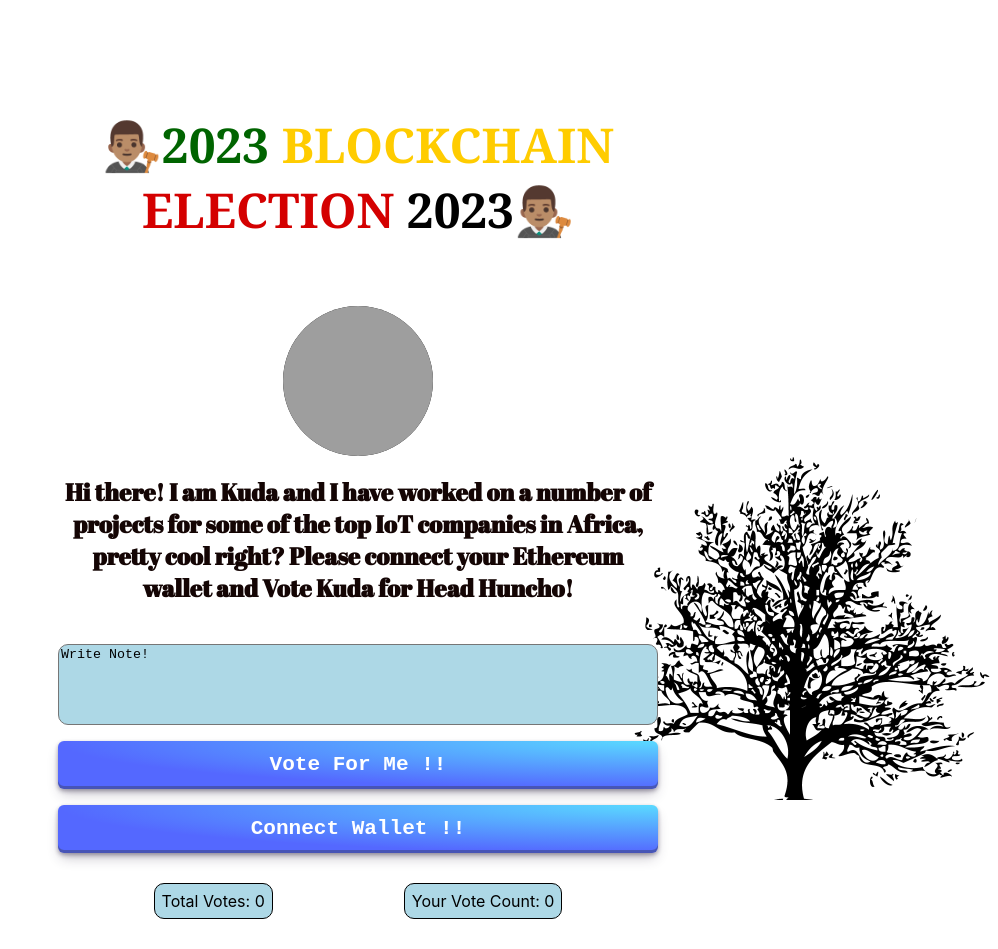
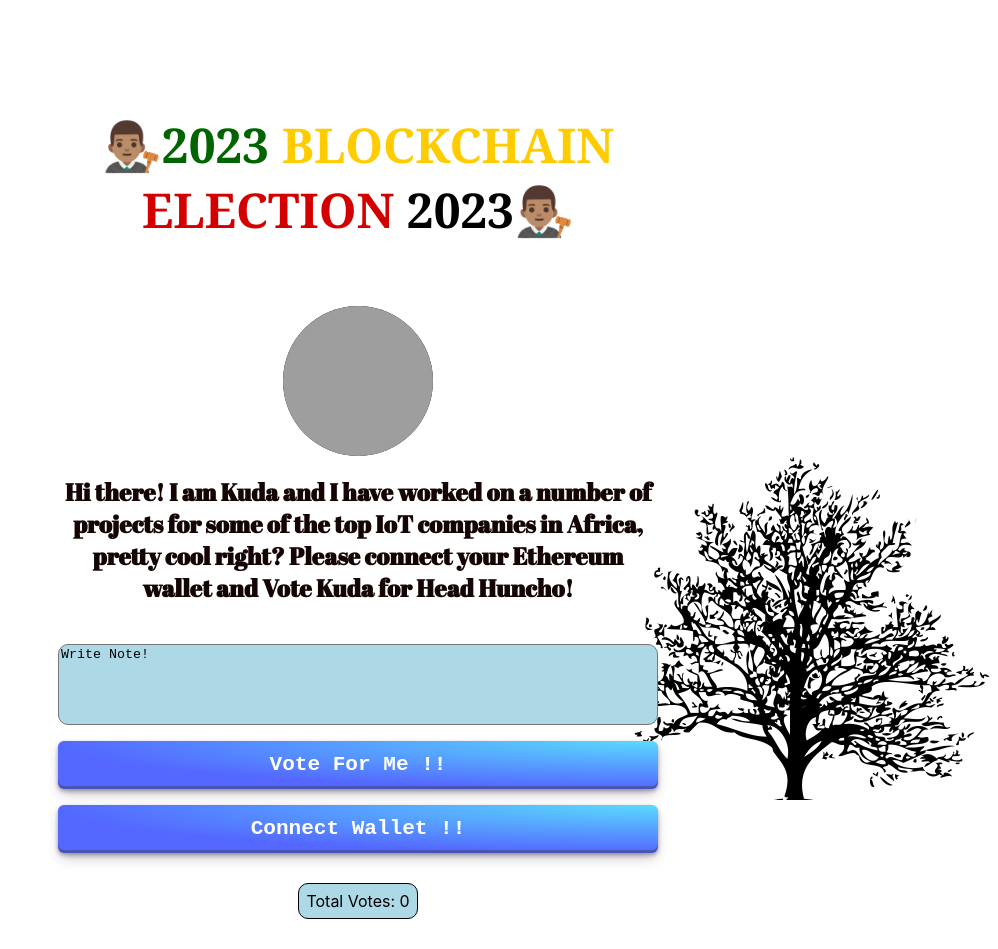
Before and after one commit to kudarukuni/BEVR, a React (Vite) app: page / in a window 1280 px wide. Shown: the whole page, without its empty margins (282-1280 px from the left). Built offline with nearby package versions, Linux system fonts and the light colour scheme; grey boxes are pictures that could not be loaded.

Commit message:
Update App.jsx

```diff
--- a/src/App.jsx
+++ b/src/App.jsx
@@ -72,11 +72,7 @@
         console.log("Mined -- ", waveTxn.hash);
 
         let count = await wavePortalContract.getTotalWaves();
-        let countUser = await wavePortalContract.getUserWaves();
-        setAllUser(countUser.toString());
         console.log("Retrieved total Vote count...", count.toNumber());
-        console.log("User Votes...", countuser.toNumber());
-
         getAllWaves();
 
       } else {
@@ -185,9 +181,6 @@
           <div className="generalWaves">
             Total Votes: {allWaves.length.toString()}
           </div>
-          <div className="yourWaves">
-            Your Vote Count: {userWaves}
-          </div>
         </div>
 
         {[...allWaves].reverse().map((wave, index) => {
```
Lines whose indentation alone changed are shown as unchanged.
